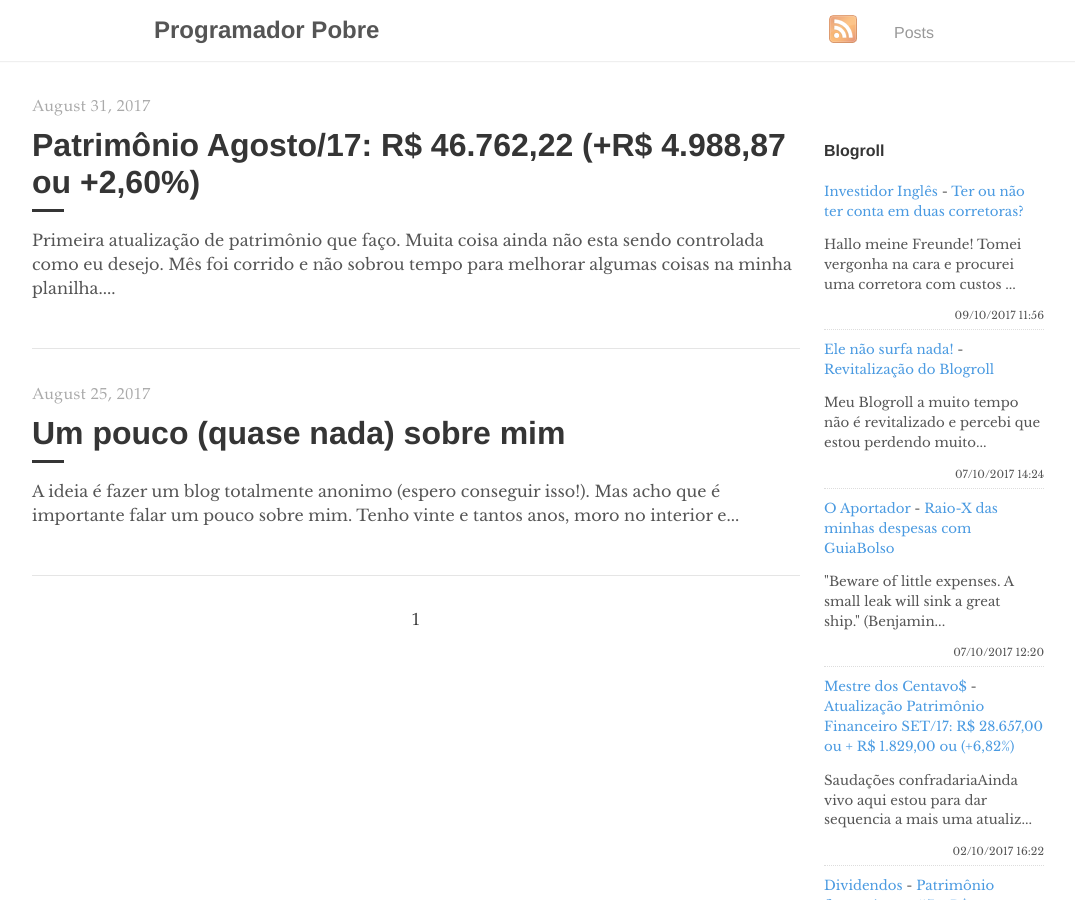
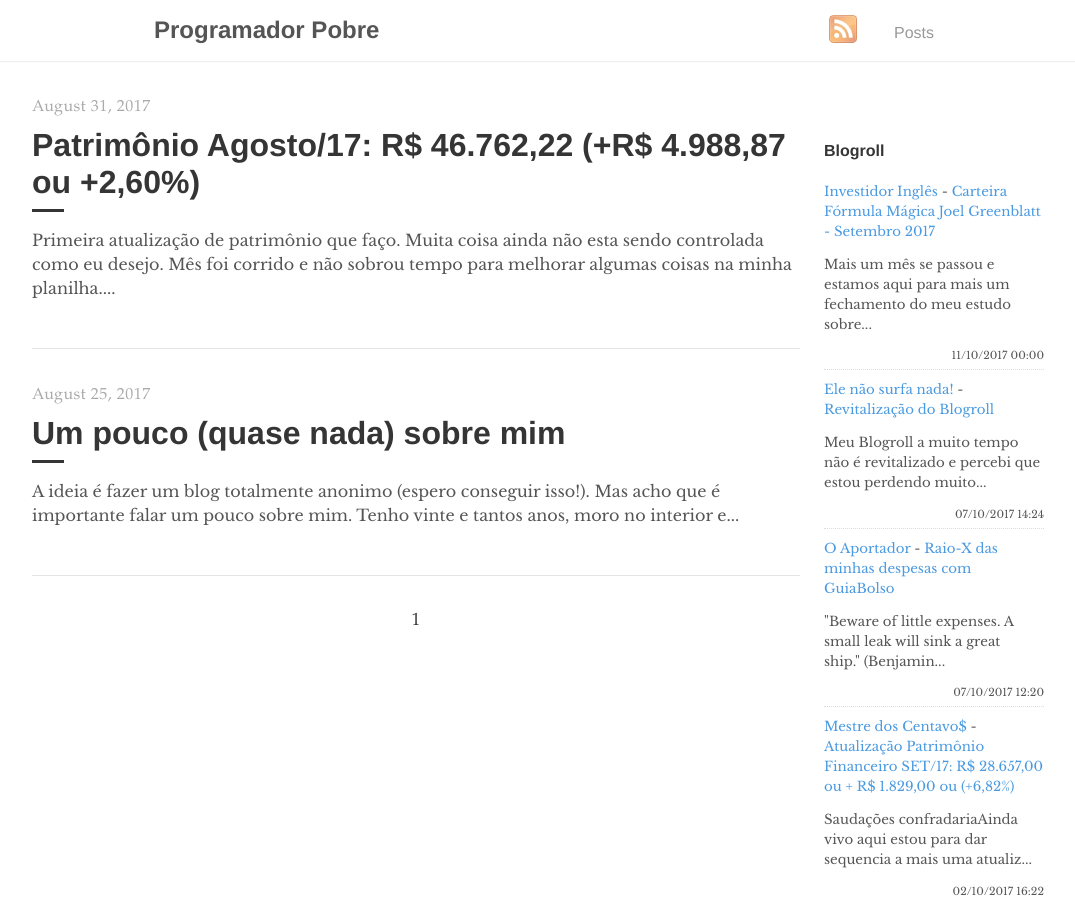
Before and after one commit to programadorpobre/programadorpobre.github.io, a Jekyll site: the page built from index.html, in a window 1280 px wide and 900 px high. Shown: the whole window, without its empty margins (96-1171 px from the left). Built offline with Jekyll 4.4.1, drawn with Linux system fonts in a browser that asks for light colours; the list of posts is cut into pages by our own code; comment, search, counter and statistics services are not loaded.

Commit message:
[ci skip] travis #67

```diff
--- a/_includes/feed-entries.html
+++ b/_includes/feed-entries.html
@@ -1,7 +1,7 @@
 <div class="feed-entry">
-    <a class="feed-entry-site-name" href="http://investidoringles.blogspot.com/">Investidor Inglês</a> - <a class="feed-entry-title" href="http://investidoringles.blogspot.com/2017/10/duvida-ter-conta-em-duas-corretoras.html">Ter ou não ter conta em duas corretoras?</a>
-    <p class="feed-entry-summary">Hallo meine Freunde! Tomei vergonha na cara e procurei uma corretora com custos ...</p>
-    <time datetime="2017-10-09T11:56:00.001-03:00">09/10/2017 11:56</time>
+    <a class="feed-entry-site-name" href="http://investidoringles.blogspot.com/">Investidor Inglês</a> - <a class="feed-entry-title" href="http://investidoringles.blogspot.com/2017/10/carteira-formula-magica-joel-greenblatt.html">Carteira Fórmula Mágica Joel Greenblatt - Setembro 2017</a>
+    <p class="feed-entry-summary">Mais um mês se passou e estamos aqui para mais um fechamento do meu estudo sobre...</p>
+    <time datetime="2017-10-11T00:00:00.000-03:00">11/10/2017 00:00</time>
 </div>
 <div class="feed-entry">
     <a class="feed-entry-site-name" href="http://elenaosurfanada.blogspot.com/">Ele não surfa nada!</a> - <a class="feed-entry-title" href="http://elenaosurfanada.blogspot.com/2017/10/revitalizacao-do-blogroll.html">Revitalização do Blogroll</a>
```
